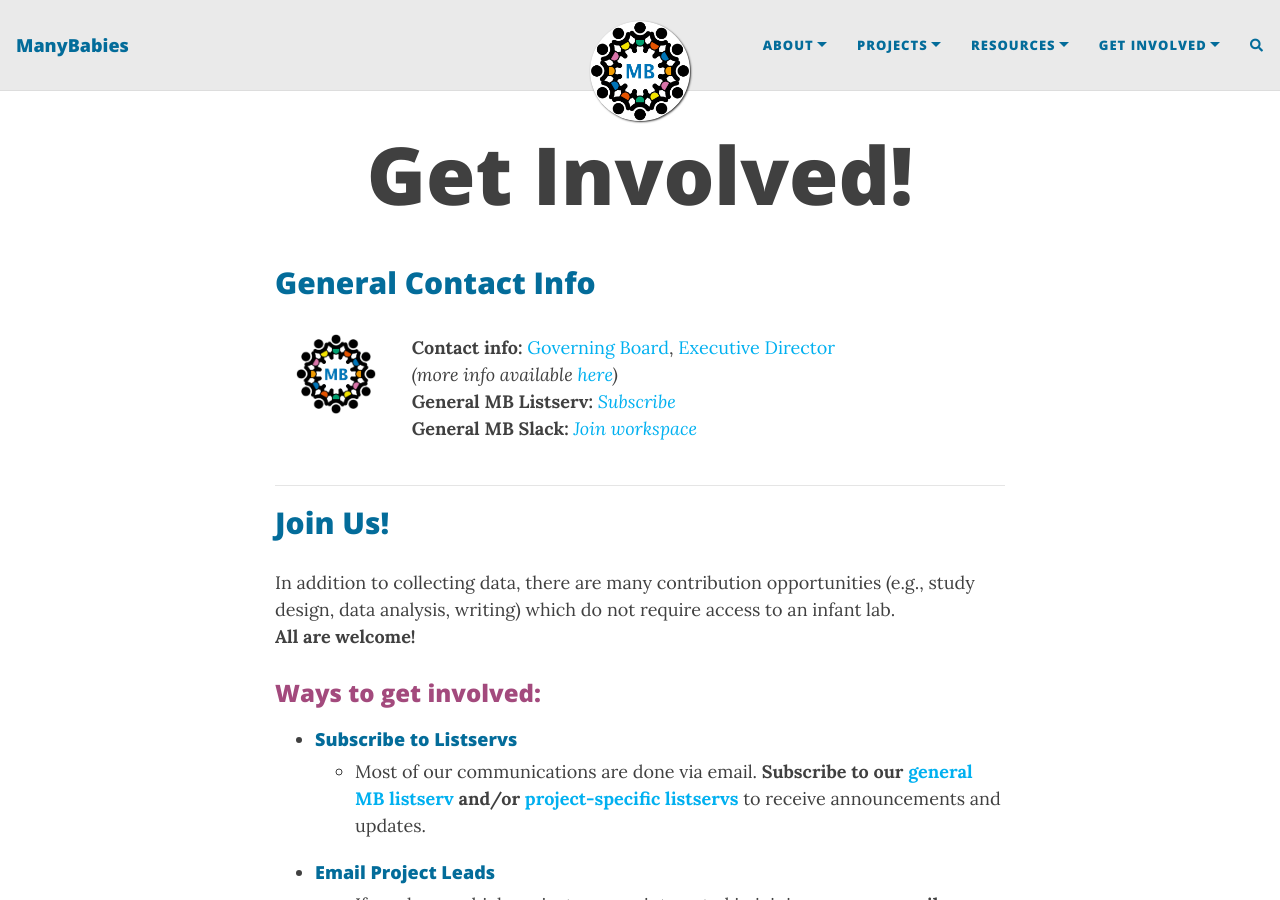
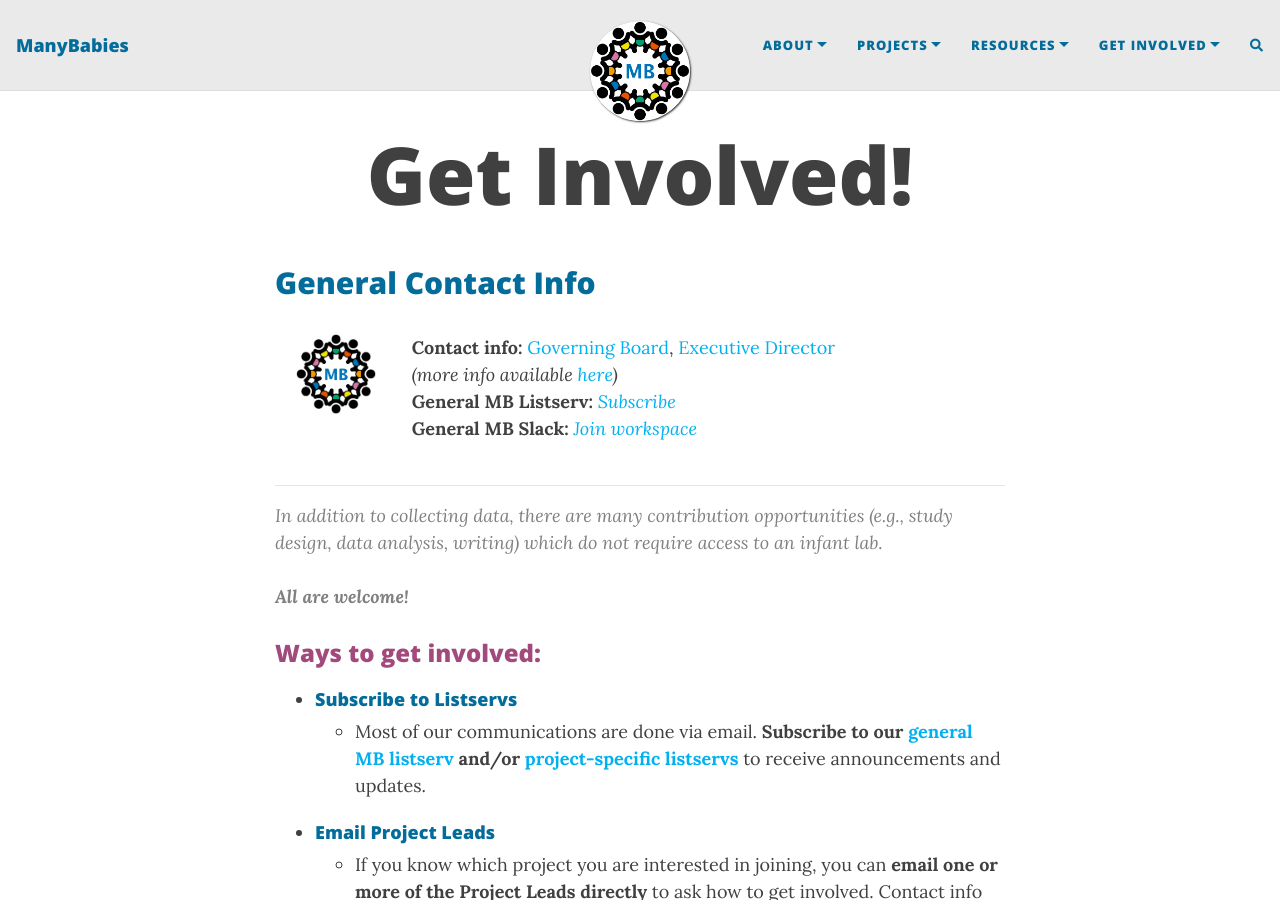
Before and after one commit to manybabies/manybabies.github.io, a Jekyll site: the page built from get_involved.md, in a window 1280 px wide and 900 px high. Built offline with Jekyll 4.4.1, drawn with Linux system fonts in a browser that asks for light colours; nearby versions of some CDN libraries; comment, search, counter and statistics services are not loaded.

Commit message:
Update get_involved.md

```diff
--- a/get_involved.md
+++ b/get_involved.md
@@ -30,9 +30,9 @@
 
 ***
 
-## Join Us!
-In addition to collecting data, there are many contribution opportunities (e.g., study design, data analysis, writing) which do not require access to an infant lab. <br>
-**All are welcome!**
+> In addition to collecting data, there are many contribution opportunities (e.g., study design, data analysis, writing) which do not require access to an infant lab. <br>
+<br>
+> **All are welcome!**
 
 ### Ways to get involved:
 * <h4>Subscribe to Listservs</h4>
```
